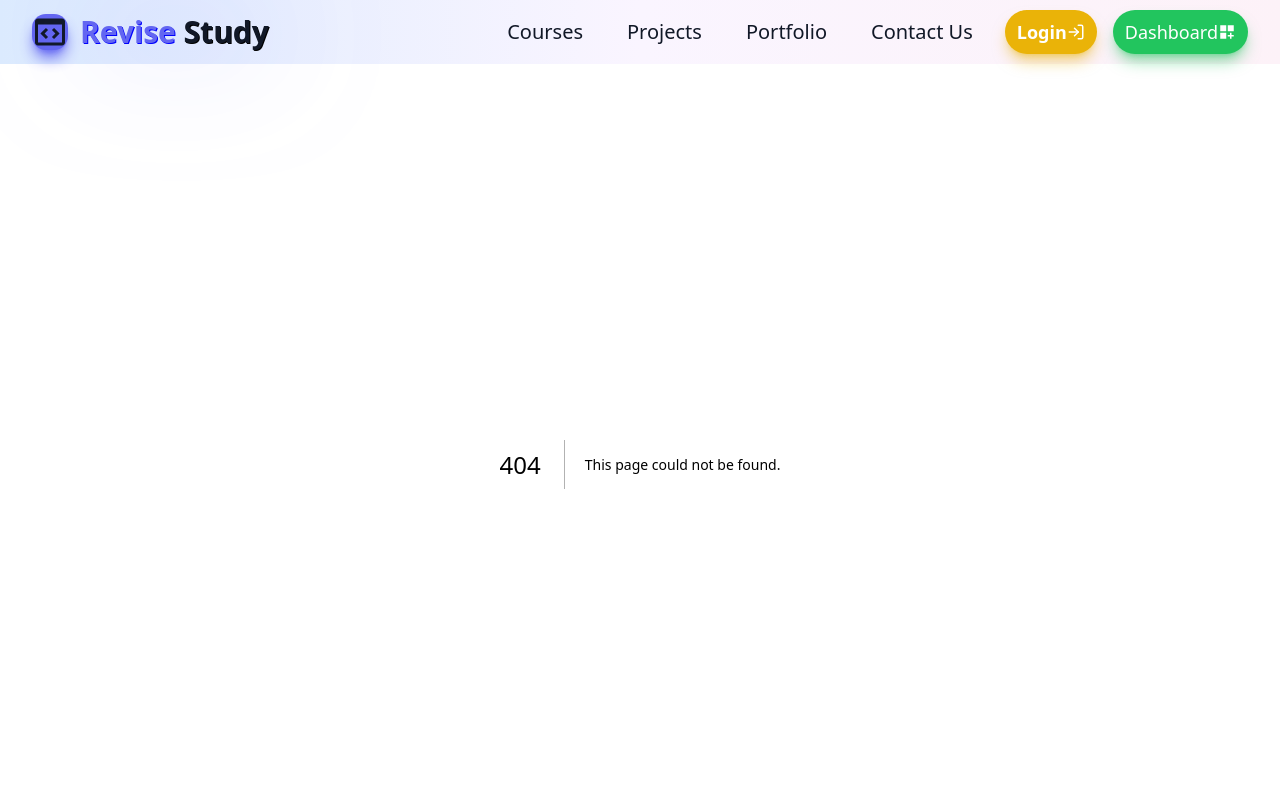
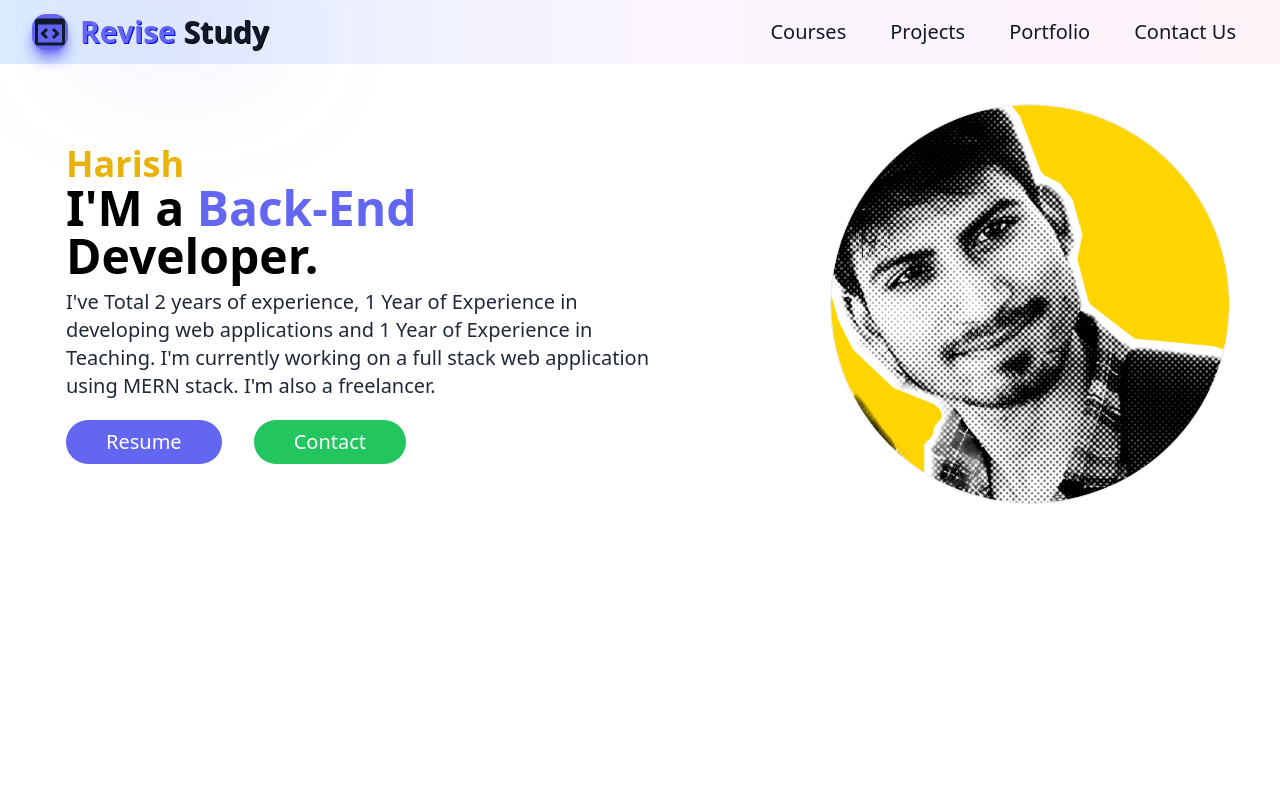
Before and after one commit to Harishrawal2/web-app, a Next.js app: page /portfolio in a window 1280 px wide. Before the commit this address had no page. Shown: the top 800 px of the page. Built offline with nearby package versions, Linux system fonts and the light colour scheme.

Commit message:
portfolio hero section added

```diff
--- /dev/null
+++ b/app/courses/CoursesPage.tsx
@@ -0,0 +1,13 @@
+"use client";
+import React from "react";
+import CourseProcess from "../../components/Sections/Process/CourseProcess";
+import CourseSection from "../../components/Sections/Courses/CourseSection";
+
+export const CoursesPage = () => {
+  return (
+    <div className="max-w-7xl mx-auto px-4">
+      <CourseSection />
+      <CourseProcess />
+    </div>
+  );
+};
--- a/app/courses/page.tsx
+++ b/app/courses/page.tsx
@@ -1,15 +1,4 @@
 "use client";
-import React from "react";
-import CourseProcess from "../../components/Sections/Process/CourseProcess";
-import CourseSection from "../../components/Sections/Courses/CourseSection";
-
-const CoursesPage = () => {
-  return (
-    <div className="max-w-7xl mx-auto px-4">
-      <CourseSection />
-      <CourseProcess />
-    </div>
-  );
-};
+import { CoursesPage } from "./CoursesPage";
 
 export default CoursesPage;
--- a/app/globals.css
+++ b/app/globals.css
@@ -110,3 +110,52 @@
 ::-webkit-scrollbar-track {
   background-color: #f0f0f0; /* Change to your desired color */
 }
+
+.cube {
+  width: 100%;
+  height: 100%;
+  transform-style: preserve-3d;
+  animation: rotate 5s infinite linear;
+  color: red;
+}
+
+@keyframes rotate {
+  from {
+    transform: rotateX(0deg) rotateY(0deg);
+  }
+  to {
+    transform: rotateX(360deg) rotateY(360deg);
+  }
+}
+
+.face {
+  position: absolute;
+  width: 100%;
+  height: 100%;
+  display: flex;
+  align-items: center;
+  justify-content: center;
+  background: rgba(255, 255, 255, 0.8);
+  border: 1px solid #ccc;
+  box-shadow: 0px 0px 10px rgba(220, 24, 24, 0.5);
+}
+
+/* Define styles for each face (front, back, right, left, top, bottom) */
+.front {
+  transform: translateZ(24px);
+}
+.back {
+  transform: rotateY(180deg) translateZ(24px);
+}
+.right {
+  transform: rotateY(90deg) translateZ(24px);
+}
+.left {
+  transform: rotateY(-90deg) translateZ(24px);
+}
+.top {
+  transform: rotateX(90deg) translateZ(24px);
+}
+.bottom {
+  transform: rotateX(-90deg) translateZ(24px);
+}
--- a/app/login/page.tsx
+++ /dev/null
@@ -1,87 +0,0 @@
-"use client"
-
-import React, { useState } from 'react'
-import { AiOutlineEyeInvisible, AiOutlineEye } from 'react-icons/ai'
-
-export default function Login() {
-    const [email, setEmail] = useState<string>('');
-    const [password, setPassword] = useState<string>('');
-    const [showPassword, setShowPassword] = useState<boolean>(false);
-    const [isSubmitDisabled, setIsSubmitDisabled] = useState<boolean>(true);
-    const [emailError, setEmailError] = useState<string>('');
-    const [passwordError, setPasswordError] = useState<string>('');
-
-
-    const handleTogglePassword = () => {
-        setShowPassword(!showPassword);
-    };
-
-    const handleEmailChange = (e: React.ChangeEvent<HTMLInputElement>) => {
-        const { value } = e.target;
-        setEmail(value);
-        validateForm(value, password);
-    };
-
-    const handlePasswordChange = (e: React.ChangeEvent<HTMLInputElement>) => {
-        const { value } = e.target;
-        setPassword(value);
-        validateForm(email, value);
-    };
-
-    const validateForm = (emailValue: string, passwordValue: string) => {
-        // Check if both email and password are not empty
-        if (emailValue.trim() !== '' && passwordValue.trim() !== '') {
-            setIsSubmitDisabled(false);
-            setEmailError('');
-            setPasswordError('');
-        } else {
-            setIsSubmitDisabled(true);
-            setEmailError(emailValue.trim() === '' ? 'Email is required' : '');
-            setPasswordError(passwordValue.trim() === '' ? 'Password is required' : '');
-        }
-    };
-
-    const handleSubmit = (e: React.FormEvent) => {
-        e.preventDefault();
-        // Handle form submission here
-    };
-
-    return (
-        <>
-            <section className="text-gray-600 body-font">
-                <div className="container px-5 py-24 mx-auto flex flex-wrap items-center justify-center">
-                    <form className="lg:w-2/6 md:w-1/2 bg-gray-100 rounded-lg p-8 flex flex-col w-full mt-10 md:mt-0" onSubmit={handleSubmit}>
-                        <h2 className="text-gray-900 text-lg font-medium title-font mb-5">Login</h2>
-                        <div className={`relative mb-4 ${emailError ? 'text-red-500' : ''}`}>
-                            <label htmlFor="email" className="leading-7 text-sm text-gray-600">Email</label>
-                            <input type="email" id="email" name="email" className={`w-full bg-white rounded border border-gray-300 focus:border-indigo-500 focus:ring-2 focus:ring-indigo-200 text-base outline-none text-gray-700 py-1 px-3 leading-8 transition-colors duration-200 ease-in-out ${emailError ? 'border-red-500' : ''}`} value={email}
-                                onChange={handleEmailChange} />
-                            {emailError && <p className="text-xs text-red-500 mt-1">{emailError}</p>}
-                        </div>
-                        <div className="relative mb-4">
-                            <label htmlFor="password" className="leading-7 text-sm text-gray-600">Password</label>
-                            <input type={showPassword ? 'text' : 'password'} id="password" name="password" className={`w-full bg-white rounded border border-gray-300 focus:border-indigo-500 focus:ring-2 focus:ring-indigo-200 text-base outline-none text-gray-700 py-1 px-3 leading-8 transition-colors duration-200 ease-in-out ${passwordError ? 'border-red-500' : ''}`} value={password}
-                                onChange={handlePasswordChange} />
-                            <button
-                                type="button"
-                                className="absolute top-0 right-0 mt-9 mr-2 p-1 text-xl"
-                                onClick={handleTogglePassword}
-                            >
-                                {showPassword ? <AiOutlineEye /> : <AiOutlineEyeInvisible />}
-                            </button>
-                            {passwordError && <p className="text-xs text-red-500 mt-1">{passwordError}</p>}
-                        </div>
-                        <button className={`text-white bg-indigo-500 border-0 py-2 px-8 focus:outline-none hover:bg-indigo-600 rounded text-lg ${isSubmitDisabled ? 'opacity-50 cursor-not-allowed' : ''}`} disabled={isSubmitDisabled}
-                        >Login</button>
-
-                        <div className='flex items-center justify-center gap-4'>
-                            <p className="text-lg text-gray-500">Don't have an Account</p>
-                            <p className='text-lg'>Sign Up</p>
-                        </div>
-
-                    </form>
-                </div>
-            </section>
-        </>
-    )
-}
--- /dev/null
+++ b/app/portfolio/page.tsx
@@ -0,0 +1,13 @@
+"use client"
+import Portfolio from '@/components/Portfolio/Portfolio'
+import React from 'react'
+
+const page = () => {
+    return (
+        <>
+            <Portfolio />
+        </>
+    )
+}
+
+export default page
--- /dev/null
+++ b/components/Portfolio/Portfolio.tsx
@@ -0,0 +1,58 @@
+"use client"
+import Image from 'next/image'
+import picofme from '../../public/picofme.png'
+import Link from 'next/link'
+import { TypeAnimation } from 'react-type-animation'
+import FadeIn from '../Slider/FadeIn'
+import TimeLine from './TimeLine'
+
+const Portfolio = () => {
+
+
+    return (
+        <>
+            {/* <div className='bg-gradient-to-r from-blue-200/100 to-purple-100/50'> */}
+            <div className='max-w-7xl mx-auto min-h-screen py-10 relative'>
+                <div className='xl:flex lg:flex md:flex items-center lg:justify-around md:justify-around'>
+                    <div className='lg:w-1/2 xl:w-1/2 md:w-1/2 px-4'>
+                        <h1 className="text-4xl font-extrabold text-yellow-500">Harish</h1>
+                        <p className="lg:text-5xl text-3xl font-bold text">I'M a <span className='text-indigo-500'>
+                            <TypeAnimation
+                                sequence={[
+                                    'Full Stack (MERN)',
+                                    1000,
+                                    'Front-End',
+                                    1000,
+                                    'Back-End',
+                                    1000,
+                                    'ReactJS',
+                                    1000,
+                                    'NodeJS',
+                                    1000,
+                                ]}
+                                repeat={Infinity}
+                            />
+                        </span> <br />Developer.</p>
+                        <p className='mt-2 lg:text-xl xl:text-xl text-lg font-medium text-gray-800'>I've Total 2 years of experience, 1 Year of Experience in developing web applications and 1 Year of Experience in Teaching. I'm currently working on a full stack web application using MERN stack. I'm also a freelancer.</p>
+                        <div className="mt-5 flex text-xl font-medium items-center gap-8">
+                            <button className='bg-indigo-500 hover:bg-indigo-400 text-white px-10 py-2 rounded-full transition'>Resume</button>
+                            <Link href='/contact' className='bg-green-500 hover:bg-green-400 text-white px-10 py-2 rounded-full'>Contact</Link>
+                        </div>
+                    </div>
+
+                    <FadeIn delay={.5} direction='left'>
+                        <div className='xl:ml-10 lg:ml-10 border lg:h-[400px] lg:w-[400px] md:h-[300px] md:w-[300px] rounded-full h-[300px] w-[300px] py-5 lg:py-0 ml-10 md:py-0'>
+                            <Image src={picofme} alt='Image' className='rounded-full' layout='responsive' objectFit='cover' priority={true} quality={100} placeholder='blur' blurDataURL='/picofme.png' sizes='(max-width: 400px) 100vw, 400px' />
+                        </div>
+                    </FadeIn>
+                    {/* </div> */}
+                </div >
+
+
+
+            </div>
+        </>
+    )
+}
+
+export default Portfolio
--- /dev/null
+++ b/components/Portfolio/TimeLine.tsx
@@ -0,0 +1,11 @@
+import React from 'react'
+
+const TimeLine = () => {
+    return (
+        <div>
+            h
+        </div>
+    )
+}
+
+export default TimeLine
--- a/components/layout/header.tsx
+++ b/components/layout/header.tsx
@@ -109,7 +109,7 @@ const Header = () => {
                   </Link>
                 </li>
                 <li className="text-gray-900 hover:bg-gray-700 hover:text-white px-3 py-2 rounded-md text-xl open-sans flex items-center">
-                  <Link href='/'>
+                  <Link href='/portfolio'>
                     Portfolio
                   </Link>
                 </li>
@@ -120,10 +120,10 @@ const Header = () => {
                   </Link>
                 </li>
 
-                <div className="flex flex-row md:flex-row items-center justify-between gap-4">
+                {/* <div className="flex flex-row md:flex-row items-center justify-between gap-4">
                   <Link href="/login" className="inline-flex items-center py-2 px-3 font-semibold bg-yellow-500 shadow-lg shadow-yellow-500/50 rounded-[25px] text-lg text-white mt-4 md:mt-0">Login <FiLogIn /></Link>
                   <button className="inline-flex items-center py-2 px-3 bg-green-500 shadow-lg shadow-green-500/50 rounded-[25px] text-white text-lg mt-4 md:mt-0">Dashboard <MdDashboardCustomize /></button>
-                </div>
+                </div> */}
 
               </div>
             </div>
@@ -163,7 +163,7 @@ const Header = () => {
                   </li>
                 </Link>
 
-                <Link href='/'>
+                <Link href='/portfolio'>
                   <li
                     className="text-gray-900 px-3 py-2 open-sans flex items-center gap-1 text-xl"
                   >
@@ -177,10 +177,10 @@ const Header = () => {
                     Contact
                   </li>
                 </Link>
-                <div className="flex flex-row md:flex-row items-center justify-around">
+                {/* <div className="flex flex-row md:flex-row items-center justify-around">
                   <Link href="/login" className="inline-flex items-center py-2 px-3 font-semibold bg-yellow-500 shadow-lg shadow-yellow-500/50 rounded-[25px] text-lg text-white mt-4 md:mt-0">Login <FiLogIn /></Link>
                   <button className="inline-flex items-center py-2 px-3 bg-green-500 shadow-lg shadow-green-500/50 rounded-[25px] text-white text-lg mt-4 md:mt-0">Dashboard <MdDashboardCustomize /></button>
-                </div>
+                </div> */}
               </div>
 
             </div>
--- a/package.json
+++ b/package.json
@@ -17,6 +17,7 @@
     "eslint": "8.48.0",
     "eslint-config-next": "13.4.19",
     "framer-motion": "^10.16.2",
+    "gsap": "^3.12.2",
     "next": "13.4.19",
     "postcss": "8.4.29",
     "react": "18.2.0",
--- a/tailwind.config.js
+++ b/tailwind.config.js
@@ -1,18 +1,30 @@
 /** @type {import('tailwindcss').Config} */
 module.exports = {
   content: [
-    './pages/**/*.{js,ts,jsx,tsx,mdx}',
-    './components/**/*.{js,ts,jsx,tsx,mdx}',
-    './app/**/*.{js,ts,jsx,tsx,mdx}',
+    "./pages/**/*.{js,ts,jsx,tsx,mdx}",
+    "./components/**/*.{js,ts,jsx,tsx,mdx}",
+    "./app/**/*.{js,ts,jsx,tsx,mdx}",
   ],
   theme: {
     extend: {
       backgroundImage: {
-        'gradient-radial': 'radial-gradient(var(--tw-gradient-stops))',
-        'gradient-conic':
-          'conic-gradient(from 180deg at 50% 50%, var(--tw-gradient-stops))',
+        "gradient-radial": "radial-gradient(var(--tw-gradient-stops))",
+        "gradient-conic":
+          "conic-gradient(from 180deg at 50% 50%, var(--tw-gradient-stops))",
+      },
+      animation: {
+        wiggle: "wiggle 1s ease-in-out infinite",
+      },
+      keyframes: {
+        wiggle: {
+          "0%, 100%": { transform: "rotate(-3deg)" },
+          "50%": { transform: "rotate(3deg)" },
+        },
+      },
+      animation: {
+        "spin-slow": "spin 3s linear infinite",
       },
     },
   },
   plugins: [],
-}
+};
```
Also changed, not shown: 1 other file (tests, documents, lock files or other folders).
